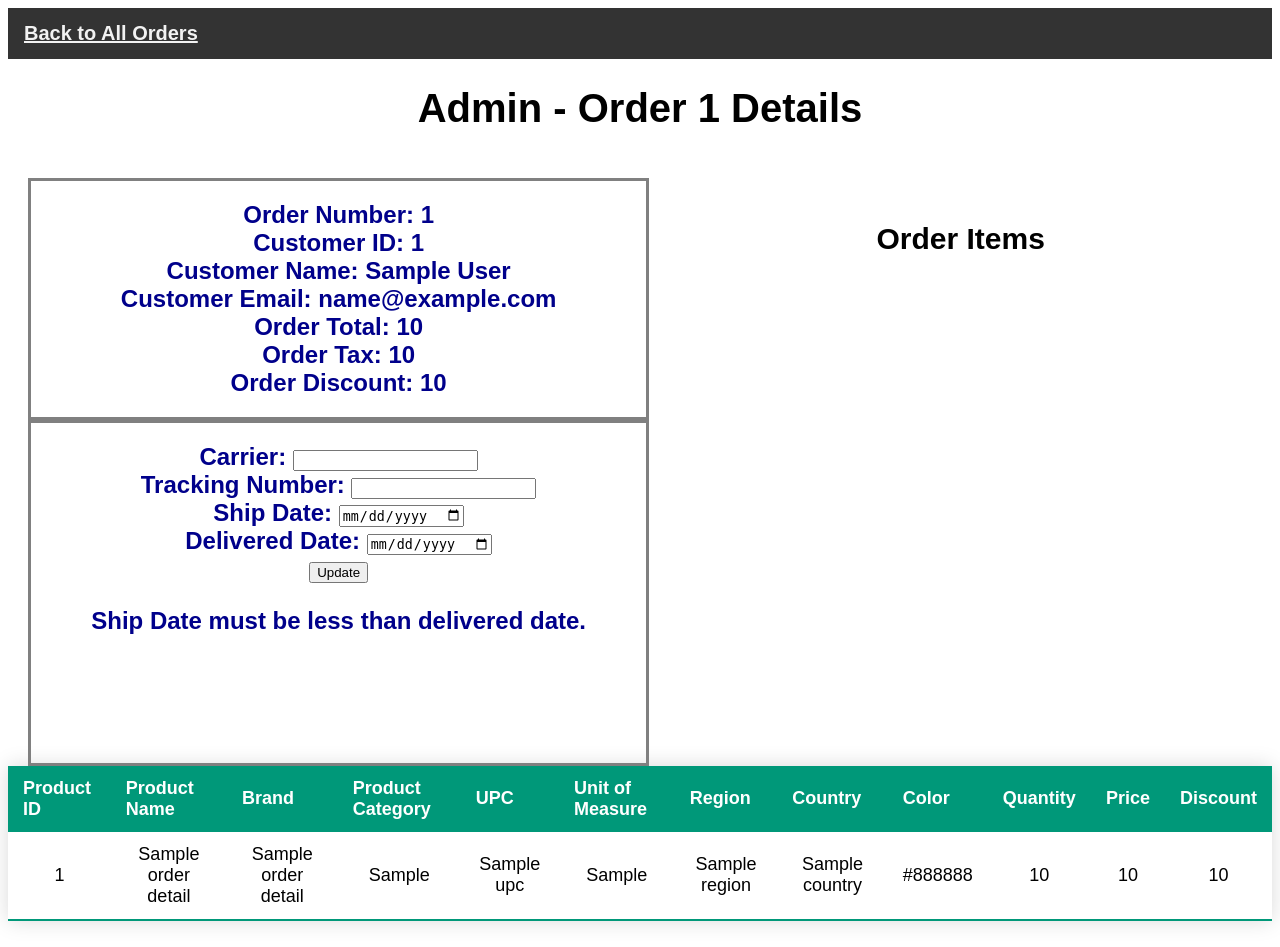
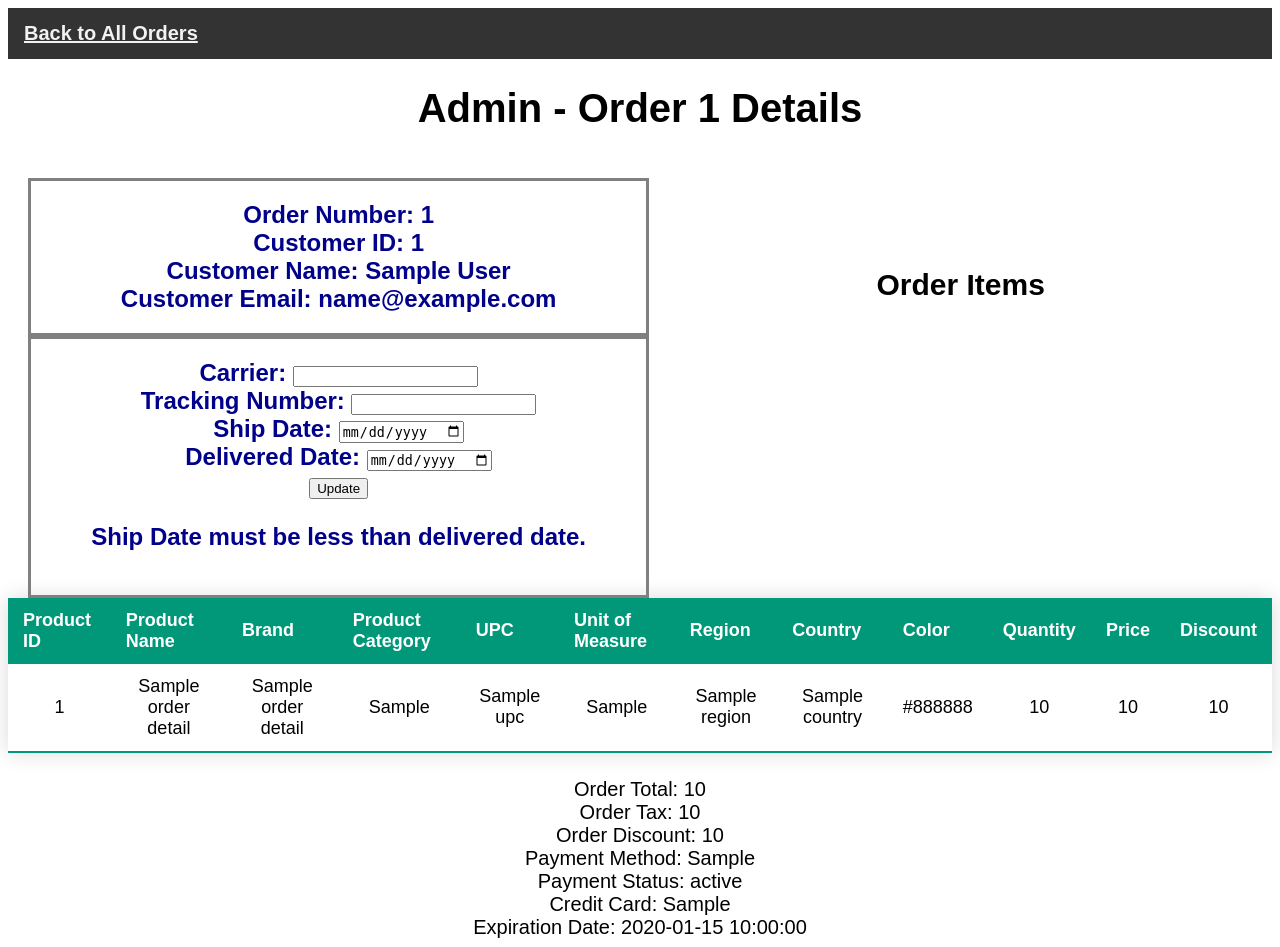
Before and after one commit to Ras-al-Ghul/Alcohol-Delivery-Service, a Flask app: template templates/admin/order_details.html in a window 1280 px wide. Before the commit the page ends 925 px from the top, so only its background shows below. Run offline with Flask 2, Linux system fonts and the light colour scheme; the template is opened without the code that fills it: values that come from a table or form of the project are taken from there, most other values are stand-ins (such as "Sample title", 1, 10 or a date in 2020); parts of the project's set-up code (start-up, migrations or seed data) failed here and were passed over; some libraries are stand-ins or nearby versions.

Commit message:
add payment

```diff
--- a/server.py
+++ b/server.py
@@ -256,6 +256,10 @@ def customer():
 def ship():
     pass
 
+@app.route('/payment', methods=['POST', 'GET'])
+def payment():
+      pass
+
 
 @app.route('/category/<string:category>', methods=['POST', 'GET'])
 def category(category):
@@ -434,7 +438,7 @@ def admin_order_details(order_id):
       if 'username' not in session or not session['is_admin']:
         return redirect(url_for('index'))
 
-      result = g.conn.execute('select distinct o.order_id, o.order_number, o.customer_id, c.first_name, c.last_name, c.email, o.total, o.tax, o.discount, o.is_void, s.carrier, s.tracking_number, s.ship_date, s.delivered_date from orders o inner join customer c on c.customer_id = o.customer_id left join shipment s on s.order_id = o.order_id WHERE o.order_id = %s', [order_id])
+      result = g.conn.execute('select distinct o.order_id, o.order_number, o.customer_id, c.first_name, c.last_name, c.email, o.total, o.tax, o.discount, o.is_void, s.carrier, s.tracking_number, s.ship_date, s.delivered_date, p.payment_method, p.payment_status, p.credit_card, p.expiration_date from orders o inner join customer c on c.customer_id = o.customer_id left join shipment s on s.order_id = o.order_id left join payment p on p.order_id = o.order_id WHERE o.order_id = %s', [order_id])
       order = result.fetchone()
 
       od = g.conn.execute('select distinct od.order_id, od.product_id, od.quantity, od.price, od.discount, p.brand_id, p.product_name, b.brand_name, p.product_category, p.upc, p.unit_of_measure, p.region, p.country, p.color from order_items od inner join product p on p.product_id = od.product_id left join brand b on b.brand_id = p.brand_id WHERE od.order_id = %s', [order_id])
--- a/templates/admin/order_details.html
+++ b/templates/admin/order_details.html
@@ -30,9 +30,6 @@
         Customer ID: {{ order.customer_id }}<br>
         Customer Name: {{ order.first_name }} {{ order.last_name }}<br>
         Customer Email: {{ order.email }}<br>
-        Order Total: {{ order.total }}<br>
-        Order Tax: {{ order.tax }}<br>
-        Order Discount: {{ order.discount }}<br>
         {% if order.is_void == True %}
             *****ORDER VOIDED*****<br>
         {% endif %}
@@ -53,15 +50,11 @@
             {{render_field(form.delivered_date)}} <br>
             <input type="submit" value="Update">
             <p>Ship Date must be less than delivered date.</p>
-            <br>
-            <br>
-            <br>
         </form>
     </div>
     </div>
 
-    <!-- Displaying weirdly -->
-    <div>
+    <div><br><br>
     <p><h2 class="centerbutton">Order Items</h2></p>
 
     <table class='prdtable'>
@@ -102,5 +95,15 @@
   </table>
   </div>
 
+  <div class="centerbutton">
+    Order Total: {{ order.total }}<br>
+    Order Tax: {{ order.tax }}<br>
+    Order Discount: {{ order.discount }}<br>
+    Payment Method: {{ order.payment_method }}<br>
+    Payment Status: {{ order.payment_status }}<br>
+    Credit Card: {{ order.credit_card }}<br>
+    Expiration Date: {{ order.expiration_date }}
+</div>
+
 
 </html>
--- /dev/null
+++ b/templates/payment.html
@@ -0,0 +1 @@
+Customer payment
```
